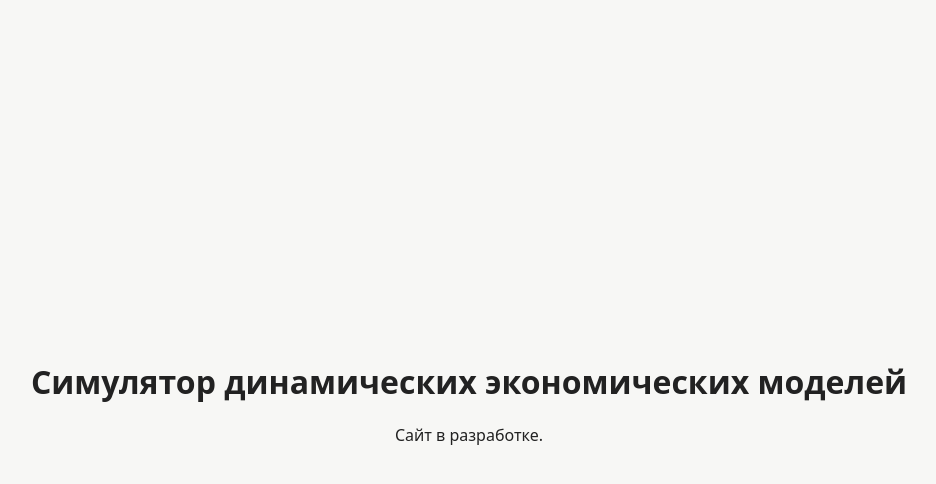
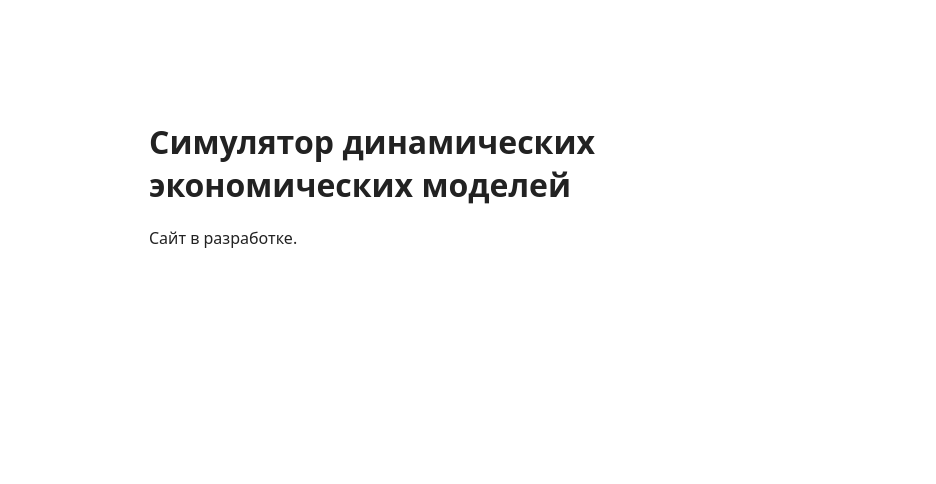
Before and after one commit to kllkov/economic_modelling, a plain HTML site: page site/index.html in a window 1280 px wide. Shown: the whole page, without its empty margins (171-1107 px from the left). Drawn offline with Linux system fonts and the light colour scheme.

Commit message:
Set up GitHub Pages deployment with placeholder page
Co-Authored-By: Claude Opus 5.5 <noreply@anthropic.com>
Claude-Session: https://claude.ai/code/session_0163E3FDW8waTCvoitiB4rhL

```diff
--- a/site/index.html
+++ b/site/index.html
@@ -4,18 +4,10 @@
 <meta charset="utf-8">
 <meta name="viewport" content="width=device-width, initial-scale=1">
 <title>Экономическое моделирование</title>
-<style>
-  body { margin: 0; min-height: 100vh; display: grid; place-items: center;
-         font-family: system-ui, sans-serif; background: #f7f7f5; color: #222; }
-  @media (prefers-color-scheme: dark) { body { background: #16171a; color: #e8e8e8; } }
-  main { padding: 16px; text-align: center; }
-  h1 { font-weight: 600; }
-</style>
+<style>body{font-family:system-ui,sans-serif;max-width:640px;margin:15vh auto;padding:0 16px;color:#222}h1{font-weight:600}</style>
 </head>
 <body>
-<main>
-  <h1>Симулятор динамических экономических моделей</h1>
-  <p>Сайт в разработке.</p>
-</main>
+<h1>Симулятор динамических экономических моделей</h1>
+<p>Сайт в разработке.</p>
 </body>
 </html>
```
